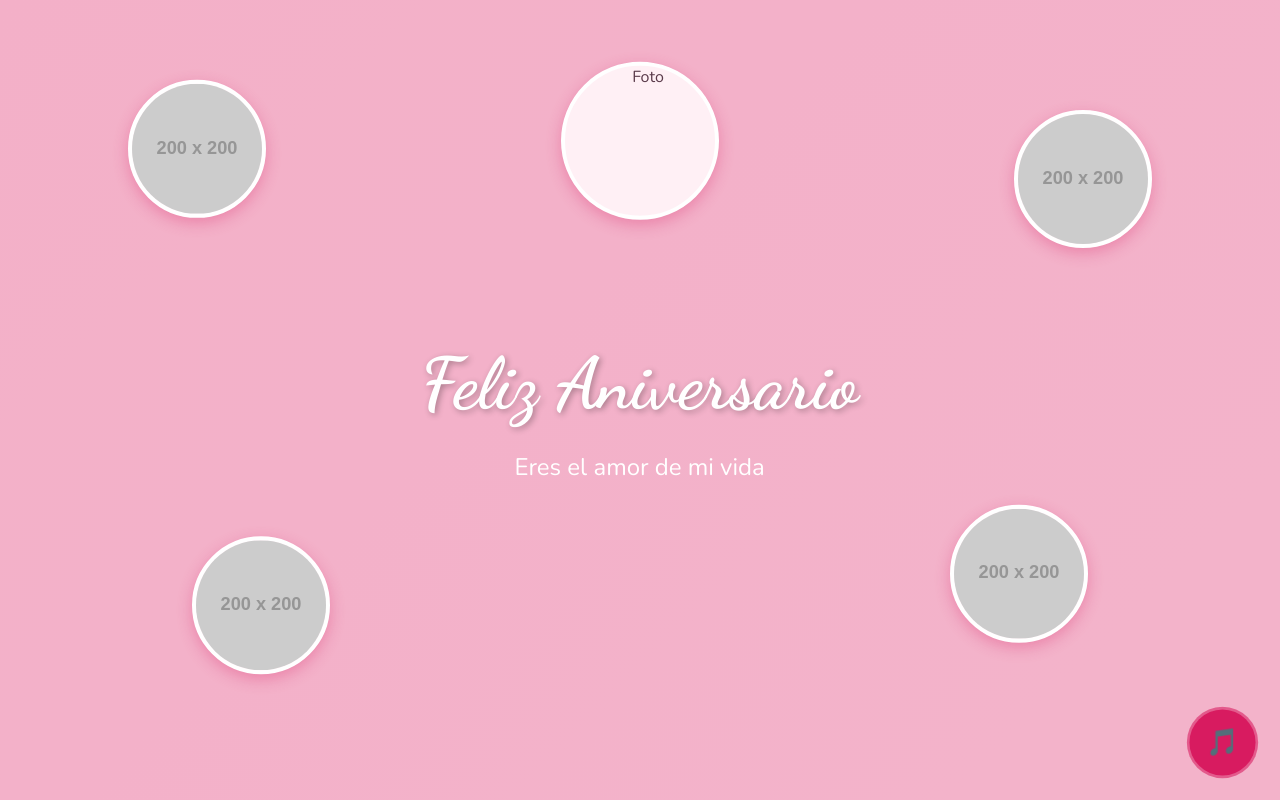
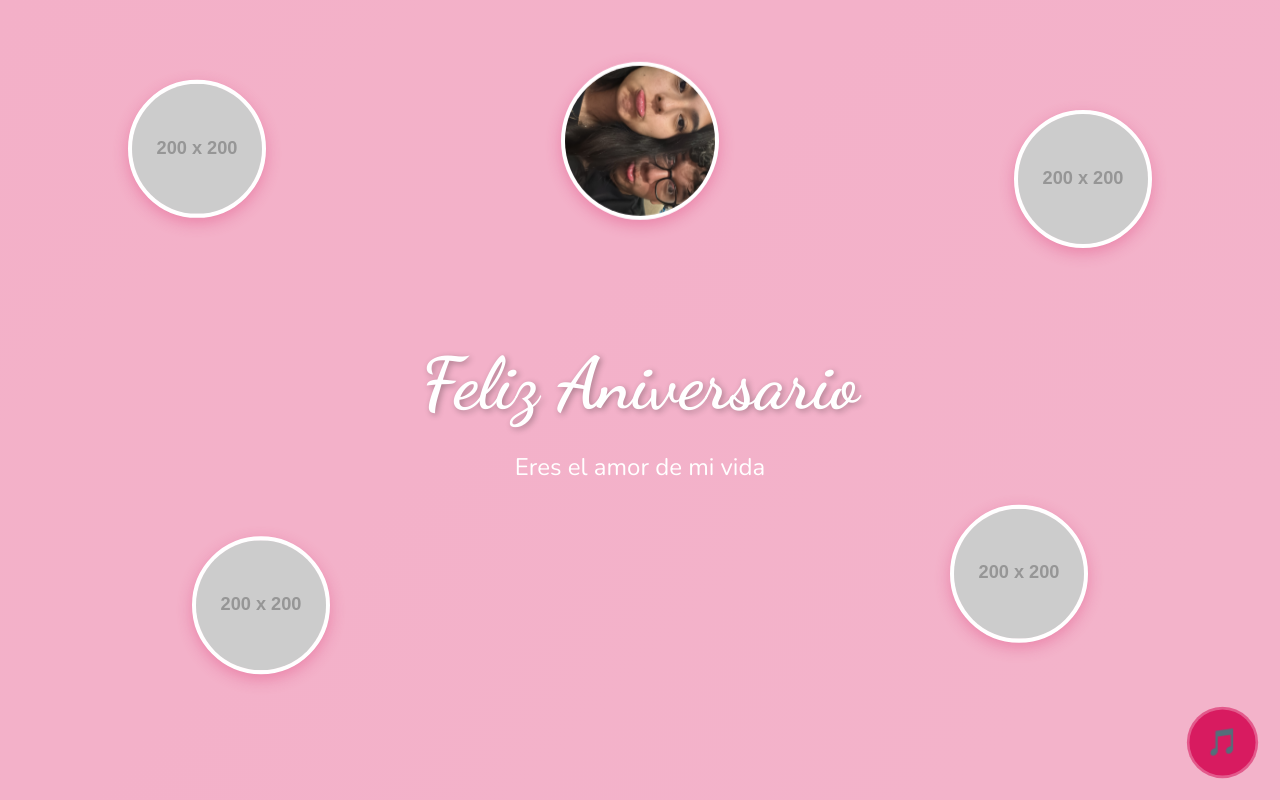
Before and after one commit to Diego-coder17/Amorcito, a plain HTML site: page index.html in a window 1280 px wide. Shown: the top 800 px of the page. Drawn offline with nearby package versions, Linux system fonts and the light colour scheme; placeholder pictures from the web are drawn by us.

Commit message:
Update index.html

```diff
--- a/index.html
+++ b/index.html
@@ -21,7 +21,7 @@
         </a>
 
         <div class="hero-bubble b2">
-            <img src=byd.JPEG alt="Foto">
+            <img src=images/byd.JPEG >
         </div>
 
         <a href="#video-sorpresa" class="hero-bubble b3" title="Ver Video">
```
